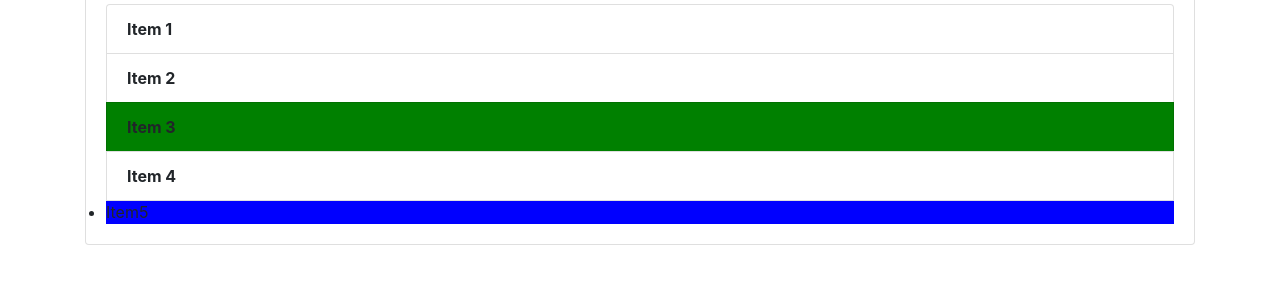
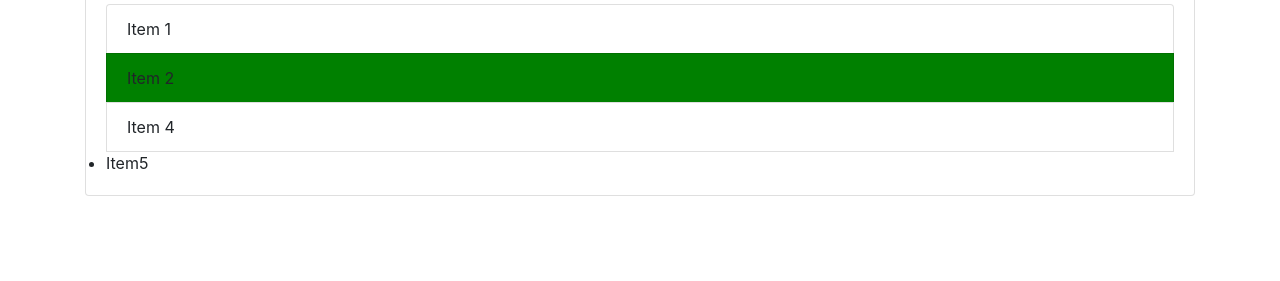
Before and after one commit to mhatre9602/pro1, a plain HTML site: page getElementByClassName.html in a window 1280 px wide. Shown: the part 273-554 px from the top of the page. Drawn offline with nearby package versions, Linux system fonts and the light colour scheme.

Commit message:
queryselector

```diff
--- a/getElementByClassName.html
+++ b/getElementByClassName.html
@@ -38,28 +38,42 @@
       </div>
     </div>
     <script>
-      const lists = (document.getElementsByClassName(
-        "list-group-item"
-      )[2].style.backgroundColor = "green");
-      const lists2 = (document.getElementsByClassName(
-        "list-group-item"
-      )[0].style.fontWeight = "bold");
-      const lists3 = (document.getElementsByClassName(
-        "list-group-item"
-      )[1].style.fontWeight = "bold");
-      const lists4 = (document.getElementsByClassName(
-        "list-group-item"
-      )[2].style.fontWeight = "bold");
-      const lists5 = (document.getElementsByClassName(
-        "list-group-item"
-      )[3].style.fontWeight = "bold");
-      const list5 = (document.getElementsByTagName(
-        "li"
-      )[4].style.backgroundColor = "blue");
-      // const list6 = (document.getElementsByClassName(
-      //   "list-1"
-      // )[0].style.backgroundColor = "blue");
-      console.log(list5);
+      const second = document.querySelector(".list-group-item:nth-child(2)");
+      second.style.backgroundColor = "green";
+      const third = document.querySelector(".list-group-item:nth-child(3)");
+      third.style.display = "none";
+
+      // const sec = document.querySelectorAll(".list-group-item")[1];
+      // sec.style.color = "green";
+
+      // const odd = document.querySelectorAll("li:nth-child(odd)");
+
+      // for (let i = 0; i < odd.length; i++) {
+      //   odd[i].style.backgroundColor = "green";
+      // }
+
+      // const lists = (document.getElementsByClassName(
+      //   "list-group-item"
+      // )[2].style.backgroundColor = "green");
+      // const lists2 = (document.getElementsByClassName(
+      //   "list-group-item"
+      // )[0].style.fontWeight = "bold");
+      // const lists3 = (document.getElementsByClassName(
+      //   "list-group-item"
+      // )[1].style.fontWeight = "bold");
+      // const lists4 = (document.getElementsByClassName(
+      //   "list-group-item"
+      // )[2].style.fontWeight = "bold");
+      // const lists5 = (document.getElementsByClassName(
+      //   "list-group-item"
+      // )[3].style.fontWeight = "bold");
+      // const list5 = (document.getElementsByTagName(
+      //   "li"
+      // )[4].style.backgroundColor = "blue");
+      // // const list6 = (document.getElementsByClassName(
+      // //   "list-1"
+      // // )[0].style.backgroundColor = "blue");
+      // console.log(list5);
     </script>
   </body>
 </html>
```
